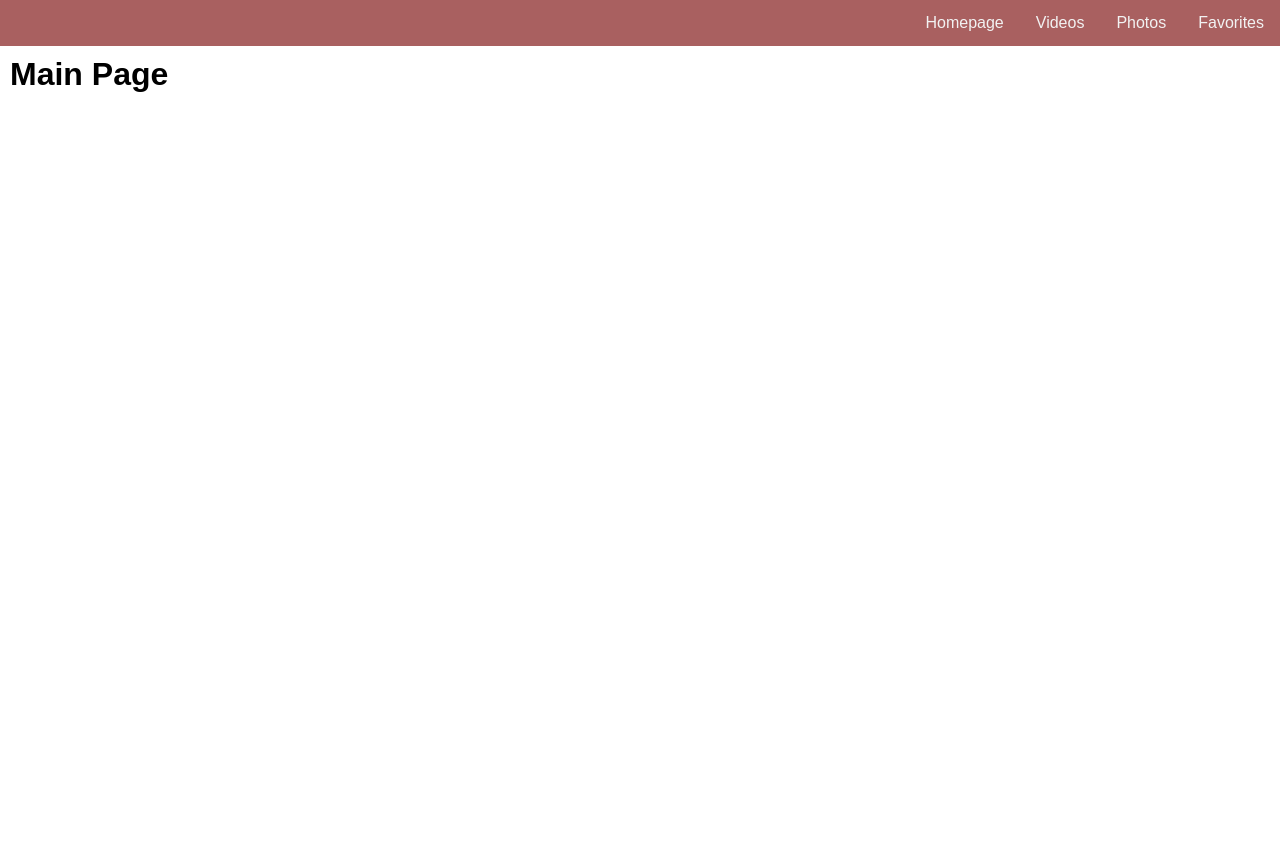
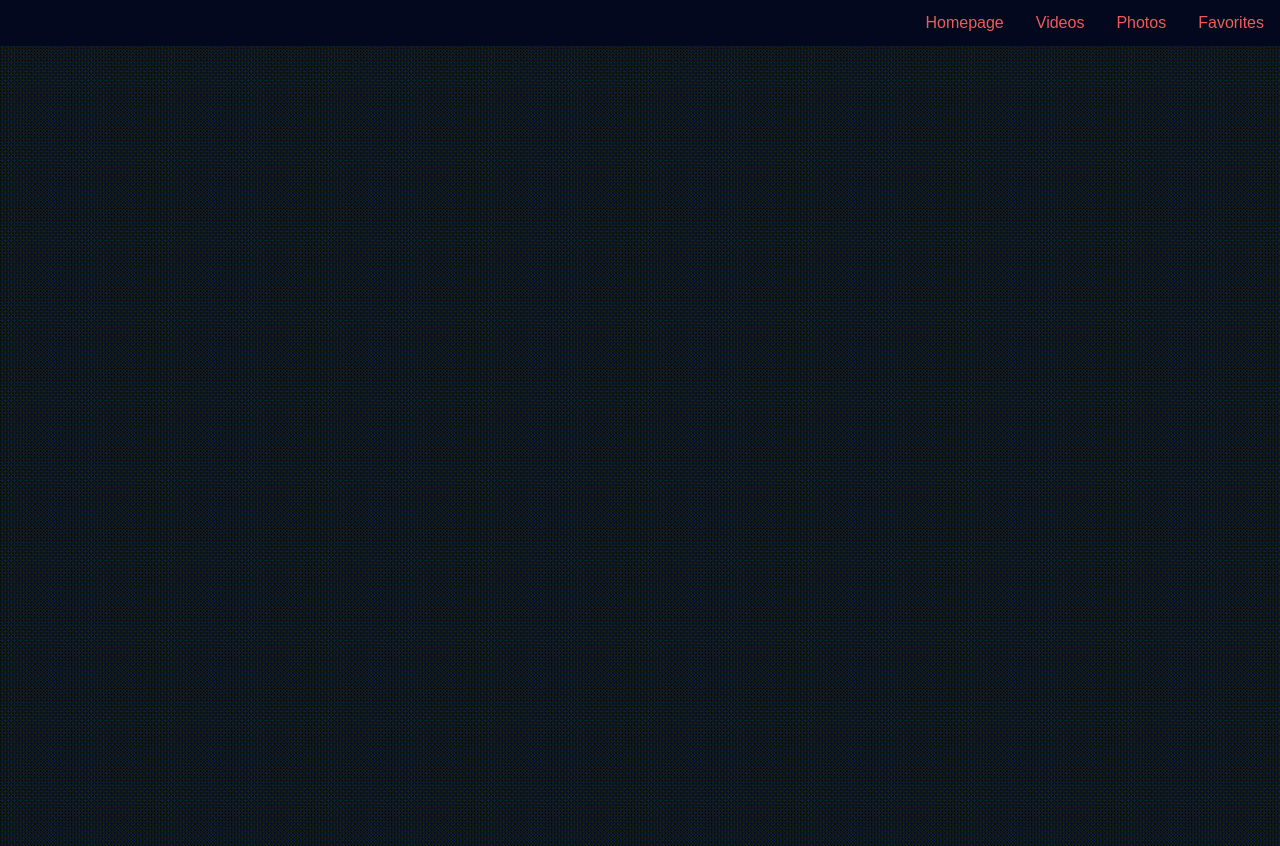
Before and after one commit to Kazi27/moodboard-frontend, a React (Create React App) app in the folder src/: page / in a window 1280 px wide. Before the commit the page ends 800 px from the top, so only its background shows below. Built offline with nearby package versions, Linux system fonts and the light colour scheme.

Commit message:
added some styling to homepage

```diff
--- /dev/null
+++ b/src/homepage.css
@@ -0,0 +1,10 @@
+.homepage-container {
+    display: flex;
+    flex-direction: column;
+    align-items: center;
+    justify-content: center;
+    height: 100vh; /* Set the height of the container to the full viewport height */
+    background-color: black; /* Set the background color to black */
+    overflow: hidden; /* Ensure the GIF doesn't overflow the container */
+    background: url('moodboard.gif') center center / cover no-repeat;
+  }
--- a/src/homepage.js
+++ b/src/homepage.js
@@ -1,9 +1,10 @@
 import React from 'react';
+import './homepage.css'; // Make sure the path is correct
 
 const Homepage = () => {
   return (
-    <div>
-      <h1>Main Page</h1>
+    <div className="homepage-container">
+      <h1> </h1>
     </div>
   );
 };
--- a/src/styles.css
+++ b/src/styles.css
@@ -1,24 +1,25 @@
 body {
   font-family: 'Arial', sans-serif;
   margin: 0;
+  background-color: #3a436c;
 }
 
 .navbar {
-  background-color: #a96060;
+  background-color: #03081f;
   overflow: hidden;
 }
 
 .navbar a {
   float: right;
   display: block;
-  color: #f2f2f2;
+  color: #ee5b5b;
   text-align: center;
   padding: 14px 16px;
   text-decoration: none;
 }
 
 .navbar a:hover {
-  background-color: rgb(165, 33, 33);
+  background-color: rgb(111, 98, 170);
   color: black;
 }
 
@@ -39,3 +40,9 @@ h1 {
   margin-bottom: 0px;
   padding: 10px;
 }
+
+h2 {
+  margin-top: 0px;
+  margin-bottom: 0px;
+  padding: 10px;
+}
```
Also changed, not shown: src/moodboard.gif (added).
